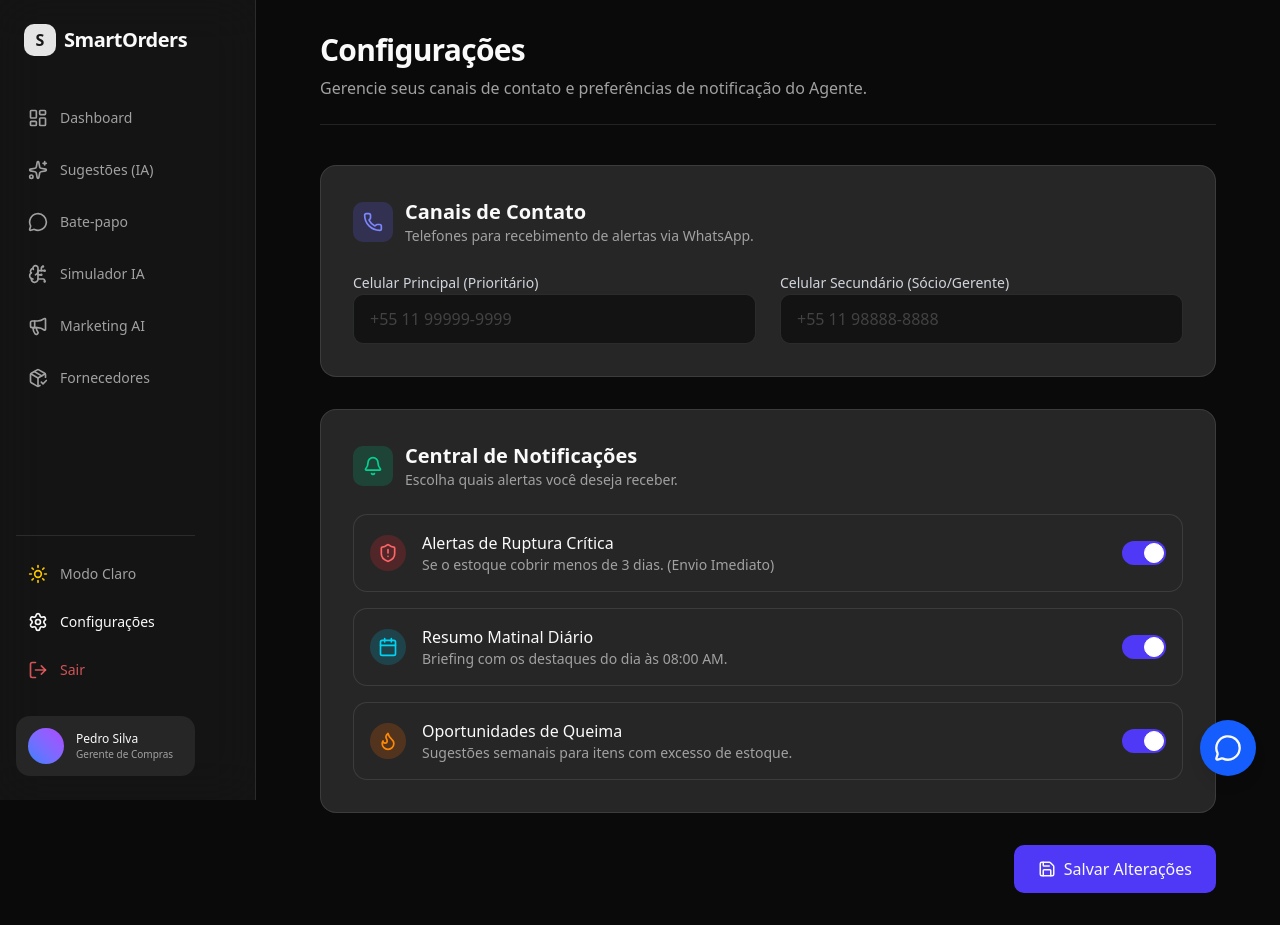
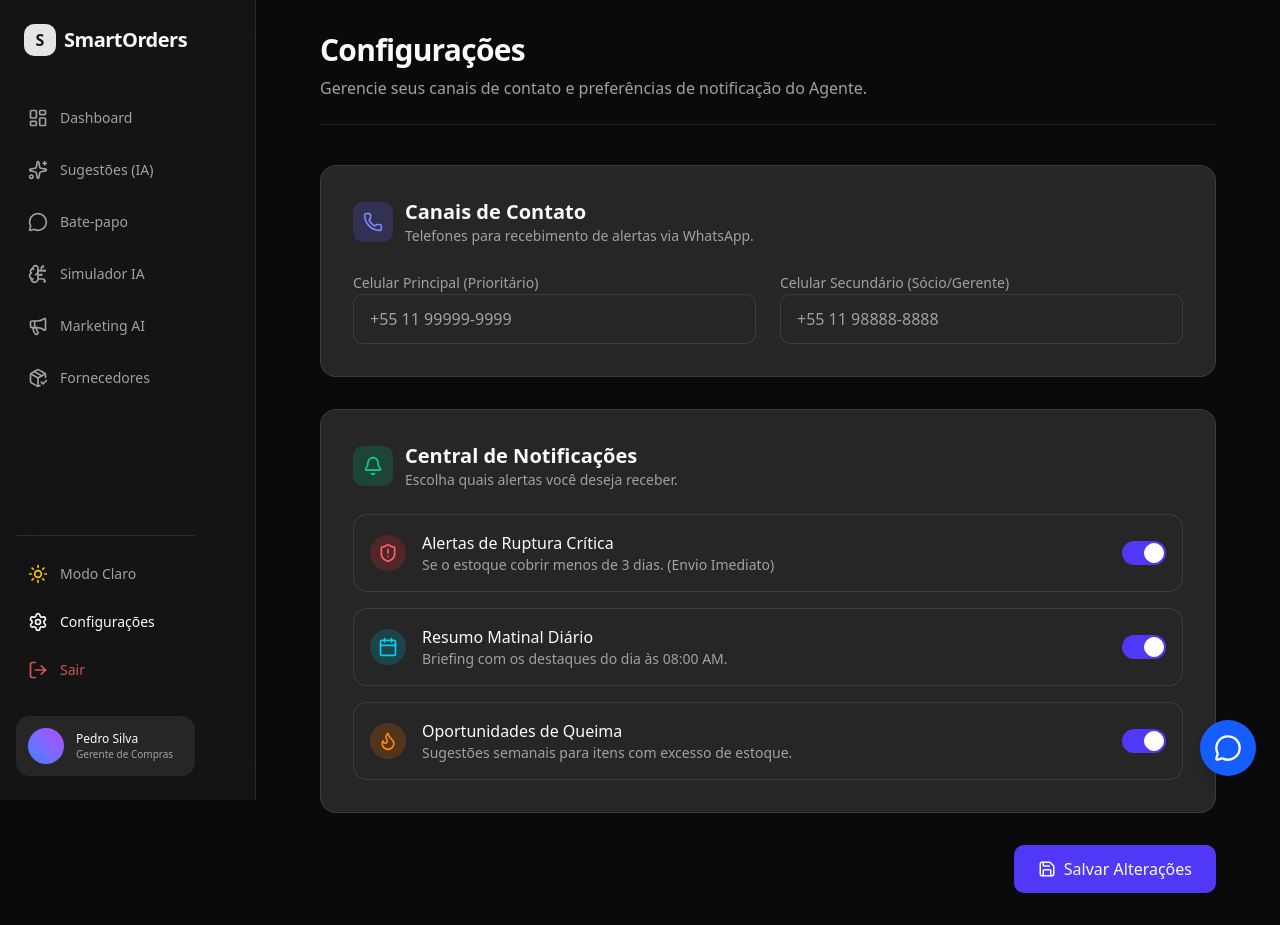
Before and after one commit to josepedro15/GerenteDeEstoque, a Next.js app in the folder frontend/: page /settings in a window 1280 px wide. Built offline with nearby package versions, Linux system fonts and the light colour scheme; no server answers; the database is empty.

Commit message:
fix: ajusta página de configurações para modo claro
- Substitui inputs escuros (bg-black/50) por bg-muted
- Ajusta cor dos labels (text-gray-300) para text-muted-foreground
- Corrige placeholders ilegíveis

```diff
--- a/frontend/app/(main)/settings/page.tsx
+++ b/frontend/app/(main)/settings/page.tsx
@@ -91,23 +91,23 @@ export default function SettingsPage() {
 
                         <div className="grid gap-6 md:grid-cols-2">
                             <div className="space-y-2">
-                                <label className="text-sm font-medium text-gray-300">Celular Principal (Prioritário)</label>
+                                <label className="text-sm font-medium text-muted-foreground">Celular Principal (Prioritário)</label>
                                 <input
                                     type="tel"
                                     name="phonePrimary"
                                     defaultValue={settings.phone_primary}
                                     placeholder="+55 11 99999-9999"
-                                    className="w-full rounded-lg border border-border bg-black/50 px-4 py-3 text-foreground placeholder-white/20 focus:border-indigo-500 focus:outline-none focus:ring-1 focus:ring-indigo-500"
+                                    className="w-full rounded-lg border border-border bg-muted px-4 py-3 text-foreground placeholder-muted-foreground focus:border-indigo-500 focus:outline-none focus:ring-1 focus:ring-indigo-500"
                                 />
                             </div>
                             <div className="space-y-2">
-                                <label className="text-sm font-medium text-gray-300">Celular Secundário (Sócio/Gerente)</label>
+                                <label className="text-sm font-medium text-muted-foreground">Celular Secundário (Sócio/Gerente)</label>
                                 <input
                                     type="tel"
                                     name="phoneSecondary"
                                     defaultValue={settings.phone_secondary}
                                     placeholder="+55 11 98888-8888"
-                                    className="w-full rounded-lg border border-border bg-black/50 px-4 py-3 text-foreground placeholder-white/20 focus:border-indigo-500 focus:outline-none focus:ring-1 focus:ring-indigo-500"
+                                    className="w-full rounded-lg border border-border bg-muted px-4 py-3 text-foreground placeholder-muted-foreground focus:border-indigo-500 focus:outline-none focus:ring-1 focus:ring-indigo-500"
                                 />
                             </div>
                         </div>
```
